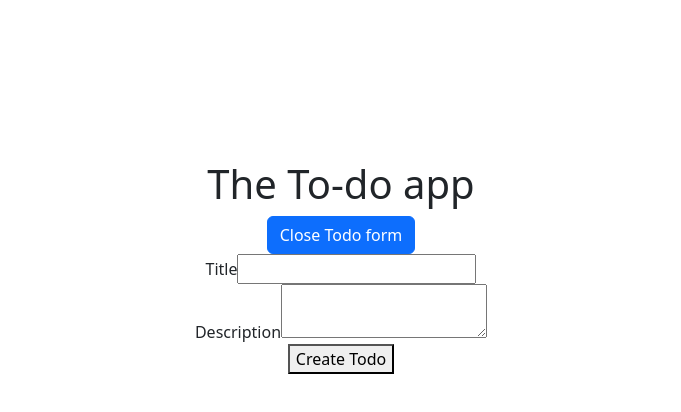
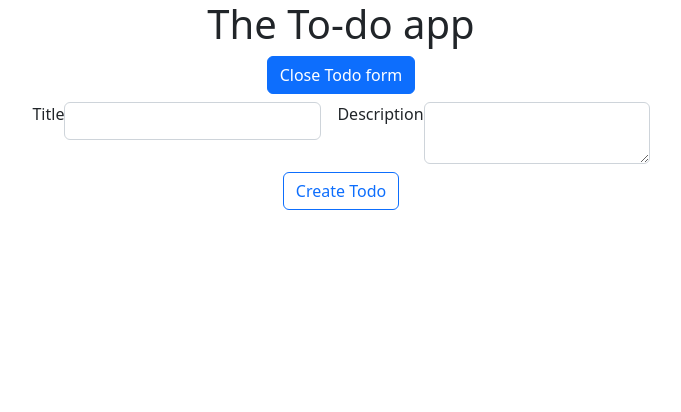
Before and after one commit to Shubham052000/ReactJS, a React (Create React App) app in the folder 3-to-do-app/: page / in a window 1280 px wide. Both pictures are taken after a click on the button "Create Todo". Shown: the top 412 px of the page, without its empty margins (299-980 px from the left). Built offline with nearby package versions, Linux system fonts and the light colour scheme.

Commit message:
customizing components with bootstrap css

```diff
--- a/3-to-do-app/src/App.css
+++ /dev/null
@@ -1,4 +0,0 @@
-.App {
-  text-align: center;
-  padding: 10rem;
-}
--- a/3-to-do-app/src/App.tsx
+++ b/3-to-do-app/src/App.tsx
@@ -3,7 +3,6 @@ import React, { useState } from "react";
 import TodoForm from "./components/TodoForm";
 import Todos from "./components/Todos";
 
-import "./App.css";
 import "bootstrap/dist/css/bootstrap.min.css";
 
 export type todoStruct = {
@@ -29,7 +28,7 @@ function App() {
   };
 
   return (
-    <div className="App">
+    <div className="header text-center">
       <h1>The To-do app</h1>
       <button
         className="btn btn-primary"
--- a/3-to-do-app/src/components/Todo.tsx
+++ b/3-to-do-app/src/components/Todo.tsx
@@ -12,7 +12,12 @@ const Todo: React.FC<TodoProps> = (props) => {
     <li key={props.id}>
       <h3>{props.title}</h3>
       <p>{props.description}</p>
-      <button onClick={() => props.onRemove(props.id)}>Remove Todo!</button>
+      <button
+        className="btn btn-danger"
+        onClick={() => props.onRemove(props.id)}
+      >
+        Remove Todo!
+      </button>
     </li>
   );
 };
--- a/3-to-do-app/src/components/TodoForm.tsx
+++ b/3-to-do-app/src/components/TodoForm.tsx
@@ -28,13 +28,30 @@ const TodoForm: React.FC<TodoFormProps> = (props) => {
   return (
     <div>
       <form onSubmit={createTodoHandler}>
-        <label htmlFor={"title"}>Title</label>
-        <input type={"text"} id={"id"} ref={titleRef}></input>
-        <br />
-        <label htmlFor={"description"}>Description</label>
-        <textarea id={"description"} ref={descriptionRef}></textarea>
-        <br />
-        <button type={"submit"}>Create Todo</button>
+        <div className="d-inline-flex p-2">
+          <label className={"form-label"} htmlFor={"title"}>
+            Title
+          </label>
+          <input
+            className="form-control"
+            type={"text"}
+            id={"id"}
+            ref={titleRef}
+          ></input>
+        </div>
+        <div className="d-inline-flex p-2">
+          <label htmlFor={"description"}>Description</label>
+          <textarea
+            className="form-control"
+            id={"description"}
+            ref={descriptionRef}
+          ></textarea>
+        </div>
+        <div>
+          <button className="btn btn-outline-primary" type={"submit"}>
+            Create Todo
+          </button>
+        </div>
       </form>
     </div>
   );
```
